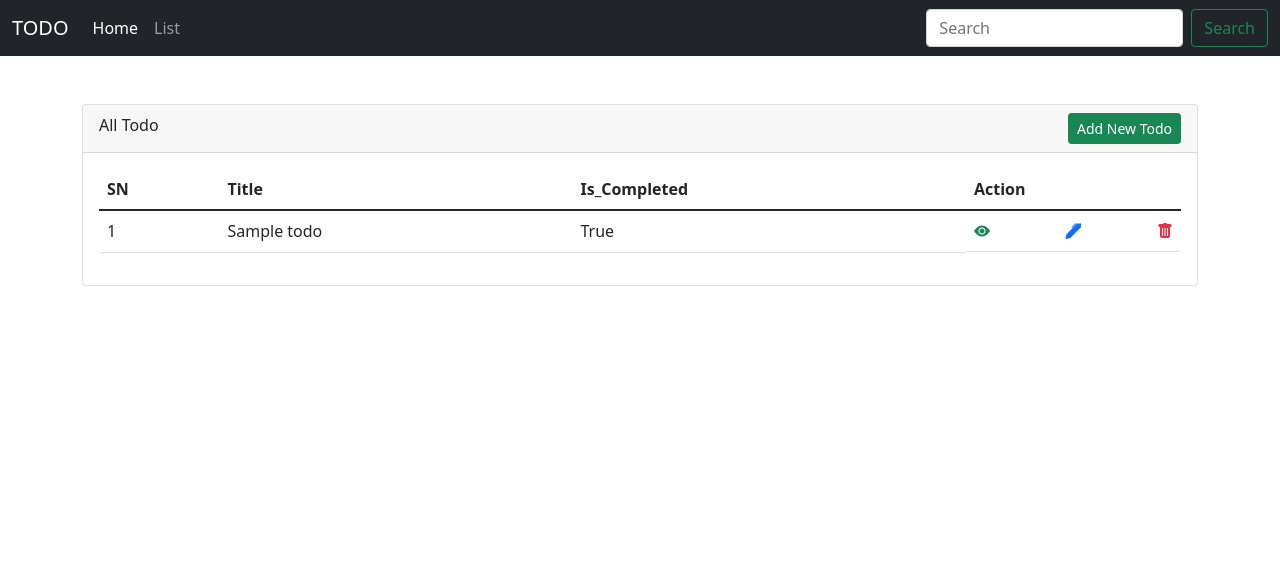
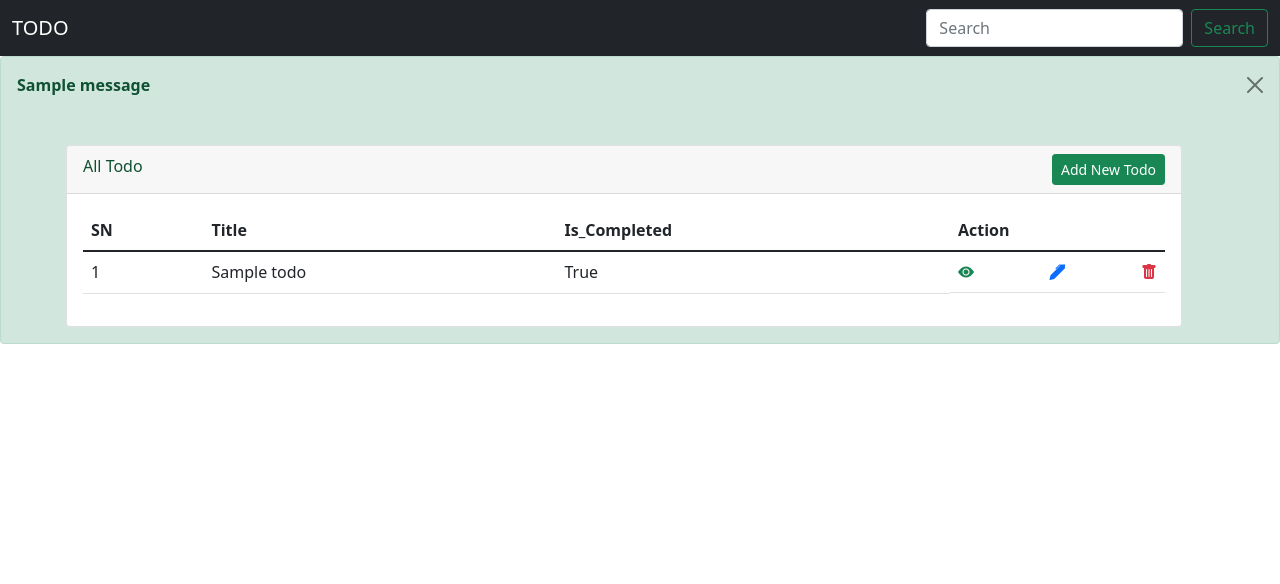
Before and after one commit to iamPrivate101/my-todo, a Django app: page / in a window 1280 px wide. Shown: the top 584 px of the page. Run offline with Django 4.2, Linux system fonts and the light colour scheme; tables that the repository leaves empty hold one stand-in row (values such as "Sample post"); one stand-in notice (Sample message) is shown; some libraries are stand-ins or nearby versions.

Commit message:
create and delete todo

```diff
--- a/templates/base.html
+++ b/templates/base.html
@@ -17,20 +17,11 @@
     <!-- navbar -->
     <nav class="navbar navbar-expand-lg navbar-dark bg-dark">
       <div class="container-fluid">
-        <a class="navbar-brand" href="#">TODO</a>
+        <a class="navbar-brand" href="{% url 'todo:list' %}">TODO</a>
         <button class="navbar-toggler" type="button" data-bs-toggle="collapse" data-bs-target="#navbarSupportedContent" aria-controls="navbarSupportedContent" aria-expanded="false" aria-label="Toggle navigation">
           <span class="navbar-toggler-icon"></span>
         </button>
-        <div class="collapse navbar-collapse" id="navbarSupportedContent">
-          <ul class="navbar-nav me-auto mb-2 mb-lg-0">
-            <li class="nav-item">
-              <a class="nav-link active" aria-current="page" href="#">Home</a>
-            </li>
-            <li class="nav-item">
-              <a class="nav-link" href="#">List</a>
-            </li>
 
-          </ul>
           <form class="d-flex">
             <input class="form-control me-2" type="search" placeholder="Search" aria-label="Search">
             <button class="btn btn-outline-success" type="submit">Search</button>
@@ -40,12 +31,21 @@
     </nav>
     <!-- navbar end -->
 
+
+    {% if messages %}
+          {% for message in messages %}
+          <div class="alert alert-success alert-dismissible fade show" role="alert">
+            <strong>{{message}} </strong>
+            <button type="button" class="btn-close" data-bs-dismiss="alert" aria-label="Close"></button>
+          {% endfor %}
+          {% endif %}
     <div class="container mt-5">
       <div class="card">
-        {% block content %}
-        {% endblock content %}
+
+          {% block content %}
+          {% endblock %}
       </div>
-    </div>
+  </div>
 
 
 
--- a/templates/todo/todo_list.html
+++ b/templates/todo/todo_list.html
@@ -1,9 +1,10 @@
 {% extends 'base.html' %}
 {% block content %}
 
+
     <div class="card-header d-flex justify-content-between ">
       <span>All Todo</span>
-      <a href="" class="btn btn-success btn-sm">Add New Todo</a>
+      <a href="{% url 'todo:create' %}" class="btn btn-success btn-sm">Add New Todo</a>
     </div>
     <div class="card-body">
         <table class="table">
@@ -23,8 +24,8 @@
                 <td>{{ todo.is_completed }}</td>
                 <td class="d-flex justify-content-between">
                     <a href="{% url 'todo:detail' todo.id %}"><i class="bi bi-eye-fill text-success"></i></a>
-                    <a href=""><i class="bi bi-pen-fill text-primary"></i></a>
-                    <a href=""><i class="bi bi-trash-fill text-danger"></i></a>
+                    <a href="#"><i class="bi bi-pen-fill text-primary"></i></a>
+                    <a href="{% url 'todo:delete' todo.id %}"><i class="bi bi-trash-fill text-danger"></i></a>
 
                 </td>
               </tr>
--- a/todo/urls.py
+++ b/todo/urls.py
@@ -1,8 +1,12 @@
 from django.urls import path
-from todo.views import todo_list, todo_detail
+from todo.views import todo_list, todo_detail, todo_create, todo_delete
 
 app_name = 'todo'
 urlpatterns = [
     path("", todo_list, name="list"),
-    path('detail/<int:pk>/',todo_detail, name='detail')
+    path('detail/<int:pk>/',todo_detail, name='detail'),
+    path('delete/<int:pk>/',todo_delete, name='delete'),
+
+    path('create/',todo_create, name='create'),
+
 ]
--- a/todo/views.py
+++ b/todo/views.py
@@ -1,7 +1,10 @@
 from multiprocessing import context
 from django.http import Http404
-from django.shortcuts import render
+from django.shortcuts import redirect, render
+
+from templates.todo.form import TodoForm
 from .models import Todo
+from django.contrib import messages
 
 # Create your views here.
 def todo_list(request):
@@ -18,3 +21,29 @@ def todo_detail(request,pk):
         raise Http404
 
     return render(request,'todo/todo_detail.html', context)
+
+
+def todo_create(request):
+    context = dict()
+    if request.method == "GET":
+        context["form"] = TodoForm()
+        print("Get Method")
+        return render(request,"todo/todo_create.html",context)
+    form = TodoForm(request.POST)
+    if form.is_valid():
+        form.save()
+        context["message"] = messages.success(request,"Inserted Successfully")
+        return redirect("/")
+    context['form'] = form
+    return render(request,"todo/todo_create.html",context)
+
+
+def todo_delete(request,pk):
+    context = dict()
+    try:
+        todo = Todo.objects.get(id = pk)
+        todo.delete()
+        context["message"] = messages.success(request,"Item Deleted Successfully")
+    except Todo.DoesNotExist:
+        context["message"] = messages.error("Item Doesnt Exist")
+    return redirect("/")
```
Also changed, not shown: templates/todo/form.py (added, +7 -0 lines), templates/todo/todo_create.html (+14 -0 lines).
